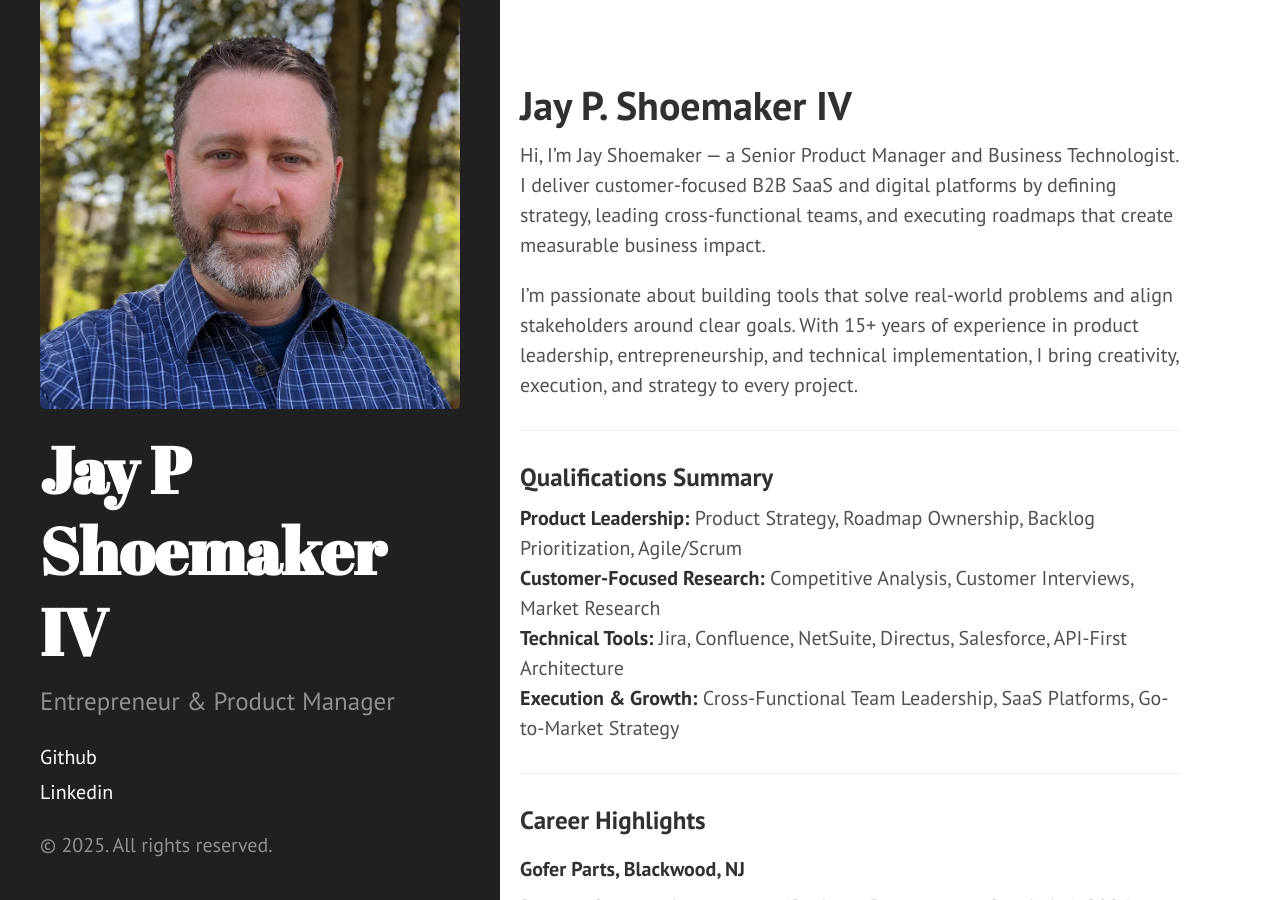
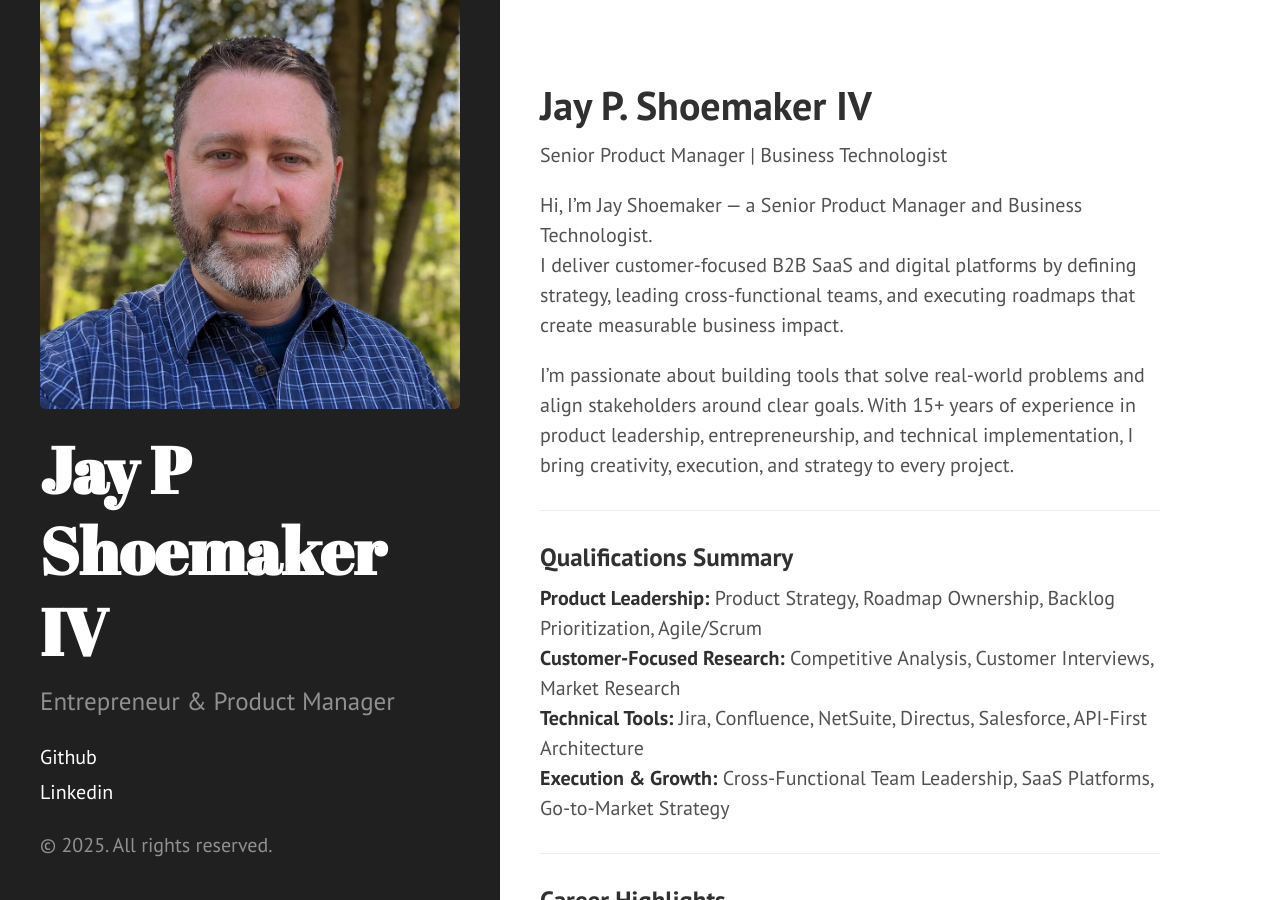
Before and after one commit to JayShoe/JayShoemaker.com, a Jekyll site: the page built from index.md, in a window 1280 px wide and 900 px high. Built offline with Jekyll 4.4.1, drawn with Linux system fonts in a browser that asks for light colours; some of the changed text lies outside the part shown.

Commit message:
Update page.html

```diff
--- a/_layouts/page.html
+++ b/_layouts/page.html
@@ -2,7 +2,21 @@
 layout: default
 ---
 
-<div class="page">
-  <h1 class="page-title">{{ page.title }}</h1>
-  {{ content }}
+<div class="container">
+  <header>
+    <h1 class="page-title">{{ page.title }}</h1>
+    <p>Senior Product Manager | Business Technologist</p>
+  </header>
+
+  <main>
+    {{ content }}
+  </main>
+
+  <footer>
+    <p class="contact-info">
+      📧 <a href="mailto:jayshoemaker@gmail.com">jayshoemaker@gmail.com</a> |
+      📞 (609) 472-5291 |
+      🔗 <a href="https://linkedin.com/in/jayshoe" target="_blank">LinkedIn</a>
+    </p>
+  </footer>
 </div>
```
